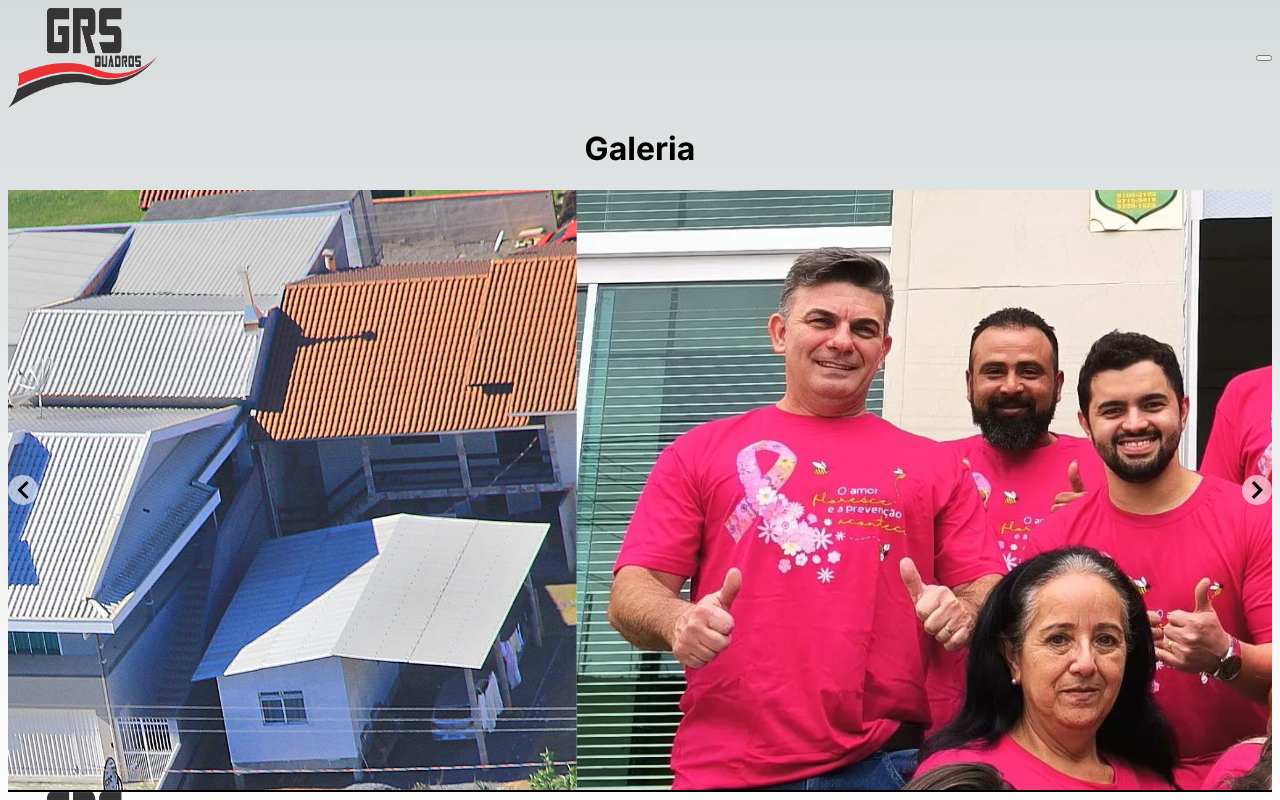
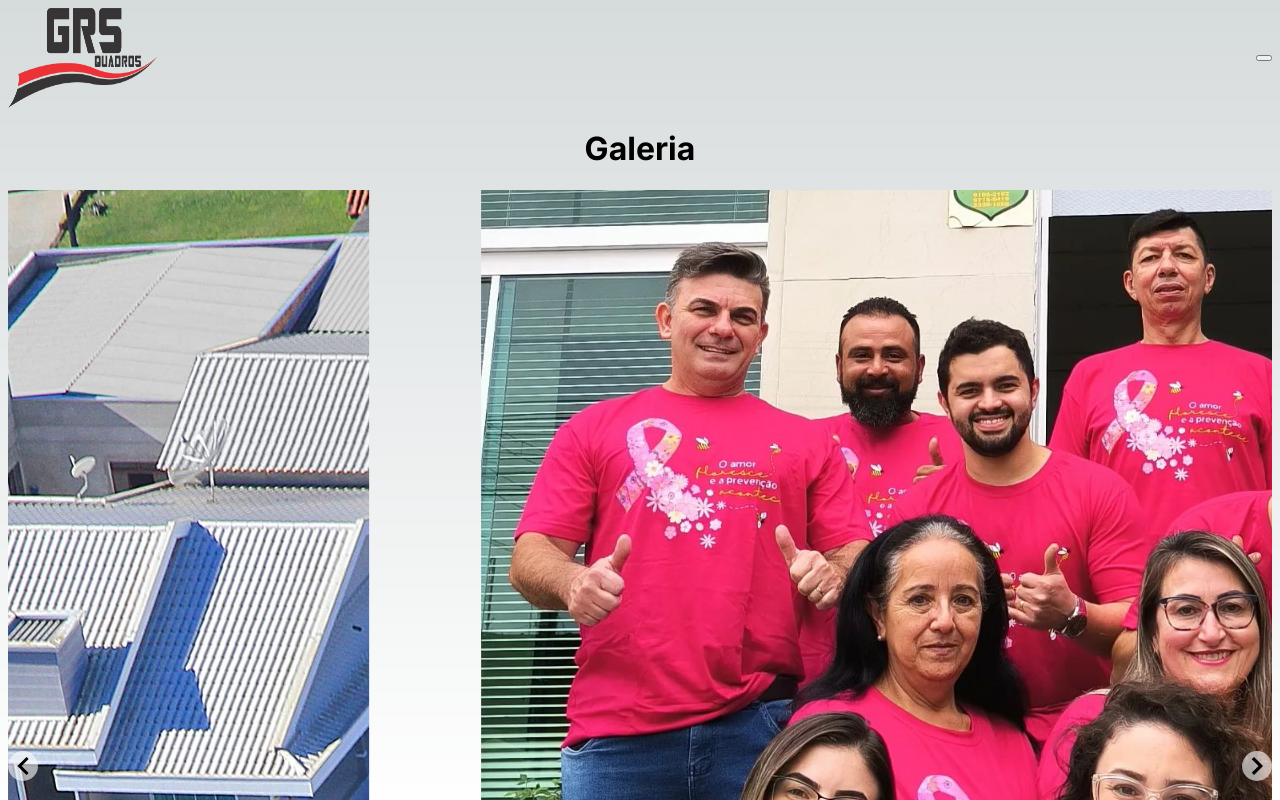
Before and after one commit to JeanDaRosa/GRS_QUADROS, a Next.js app: page /galeria in a window 1280 px wide. Shown: the top 800 px of the page. Built offline with nearby package versions, Linux system fonts and the light colour scheme.

Commit message:
Ajustado tamanho das imagens

```diff
--- a/src/app/(pages)/galeria/page.tsx
+++ b/src/app/(pages)/galeria/page.tsx
@@ -5,28 +5,75 @@ import { Slide } from 'react-slideshow-image';
 import 'react-slideshow-image/dist/styles.css'
 
 
-const divStyle = {
-  display: 'flex',
-  alignItems: 'center',
-  justifyContent: 'center',
-  backgroundSize: 'cover',
-  height: '600px'
-}
+// const divStyle = {
+//   display: 'flex',
+//   alignItems: 'center',
+//   justifyContent: 'center',
+//   backgroundSize: 'cover',
+//   height: '90vw',
+//   width: '90vw',
+//   margin: 'auto'
+// }
 const slideImages = [
   {
     url: '/1.jpg',
+    divStyle: {
+      display: 'flex',
+      alignItems: 'center',
+      justifyContent: 'center',
+      backgroundSize: 'cover',
+      height: '90vw',
+      width: '90vw',
+      margin: 'auto'
+    },
   },
   {
     url: '/2.jpg',
+    divStyle: {
+      display: 'flex',
+      alignItems: 'center',
+      justifyContent: 'center',
+      backgroundSize: 'cover',
+      height: '90vw',
+      width: '90vw',
+      margin: 'auto'
+    },
   },
   {
     url: '/3.jpg',
+    divStyle: {
+      display: 'flex',
+      alignItems: 'center',
+      justifyContent: 'center',
+      backgroundSize: 'cover',
+      height: '50vw',
+      width: '90vw',
+      margin: 'auto'
+    },
   },
   {
     url: '/4.jpg',
+    divStyle: {
+      display: 'flex',
+      alignItems: 'center',
+      justifyContent: 'center',
+      backgroundSize: 'cover',
+      height: '90vw',
+      width: '90vw',
+      margin: 'auto'
+    },
   },
   {
     url: '/5.jpg',
+    divStyle: {
+      display: 'flex',
+      alignItems: 'center',
+      justifyContent: 'center',
+      backgroundSize: 'cover',
+      height: '90vw',
+      width: '90vw',
+      margin: 'auto'
+    },
   },
 ];
 
@@ -38,7 +85,7 @@ export default function Galeria() {
         <Slide>
           {slideImages.map((slideImage, index) => (
             <div key={index}>
-              <div style={{ ...divStyle, 'backgroundImage': `url(${slideImage.url})` }}>
+              <div style={{ ...slideImage.divStyle, 'backgroundImage': `url(${slideImage.url})` }}>
               </div>
             </div>
           ))}
--- a/src/app/components/CardHome/index.tsx
+++ b/src/app/components/CardHome/index.tsx
@@ -22,14 +22,13 @@ export default function CardHome({ imagem, texto, subtexto, alinhamento }: CardH
     <div className="flex flex-1">
       <Image style={{
         filter: 'blur(0.5px)'
-      }} className="rounded-lg w-120 sm:h-60 xs:h-20 h-80"
+      }} className="rounded-lg w-120 sm:h-60 xs:h-20 h-36"
         layout="lazy"
         width='500'
         height='500'
         src={imagem} alt={texto} />
     </div>
   )
-
 
   return (
     <Fade delay={300} triggerOnce>
```
